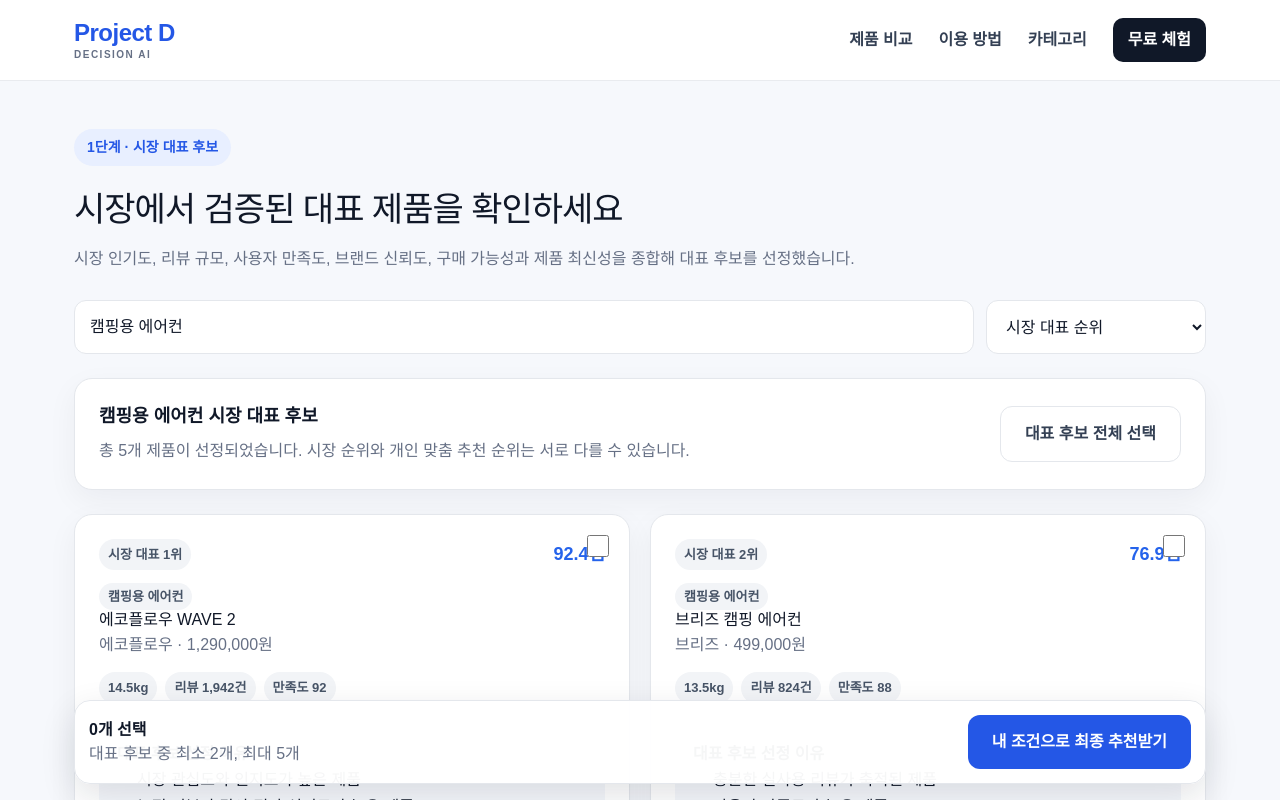
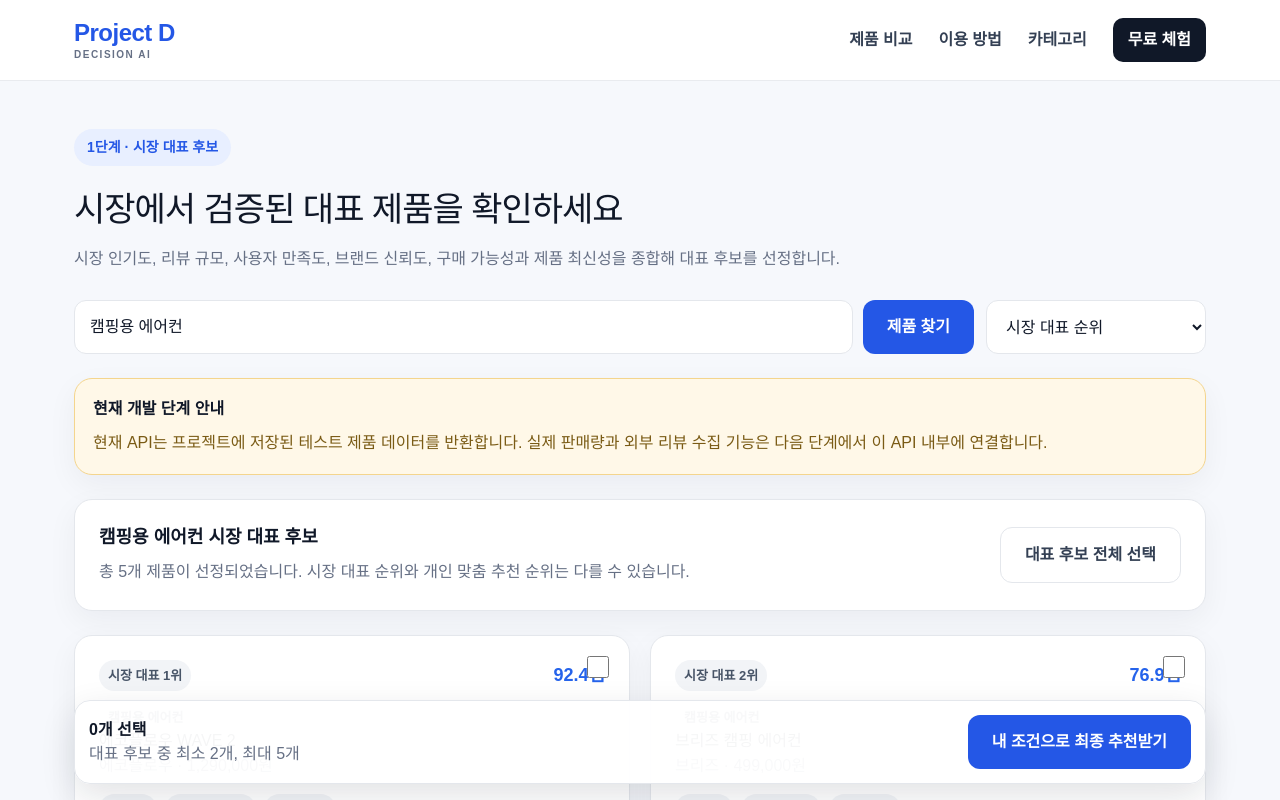
Before and after one commit to lvinjay/project-d, a Next.js app: page /search in a window 1280 px wide. Shown: the top 800 px of the page. Built offline with nearby package versions, Linux system fonts and the light colour scheme.

Commit message:
Connect search page to product API

```diff
--- /dev/null
+++ b/app/api/search-products/route.ts
@@ -0,0 +1,20 @@
+import { NextResponse } from "next/server";
+import { products } from "../../../lib/products";
+
+export async function GET(request: Request) {
+  const { searchParams } = new URL(request.url);
+
+  const query = (searchParams.get("q") ?? "").toLowerCase().trim();
+
+  const result = products.filter((product) => {
+    if (!query) return true;
+
+    return (
+      product.name.toLowerCase().includes(query) ||
+      product.brand.toLowerCase().includes(query) ||
+      product.category.toLowerCase().includes(query)
+    );
+  });
+
+  return NextResponse.json(result);
+}
--- a/app/search/page.tsx
+++ b/app/search/page.tsx
@@ -1,10 +1,21 @@
 "use client";
 
-import { Suspense, useMemo, useState } from "react";
-import { useRouter, useSearchParams } from "next/navigation";
+import {
+  Suspense,
+  useEffect,
+  useMemo,
+  useState,
+} from "react";
+import {
+  useRouter,
+  useSearchParams,
+} from "next/navigation";
 import Header from "../../components/Header";
-import { products } from "../../lib/products";
 import { getMarketCandidates } from "../../lib/marketRanking";
+import type {
+  MarketCandidate,
+  Product,
+} from "../../lib/types";
 
 function SearchContent() {
   const router = useRouter();
@@ -14,35 +25,91 @@ function SearchContent() {
     searchParams.get("q") ?? "캠핑용 에어컨",
   );
 
+  const [searchQuery, setSearchQuery] = useState(
+    searchParams.get("q") ?? "캠핑용 에어컨",
+  );
+
   const [sort, setSort] = useState("market");
   const [selected, setSelected] = useState<number[]>([]);
+  const [products, setProducts] = useState<Product[]>([]);
+  const [isLoading, setIsLoading] = useState(true);
+  const [errorMessage, setErrorMessage] = useState("");
 
-  const marketProducts = useMemo(() => {
-    const normalized = query.trim().toLowerCase();
+  useEffect(() => {
+    const controller = new AbortController();
 
-    const matchingProducts = products.filter((product) => {
-      if (!normalized) {
-        return true;
+    async function loadProducts() {
+      setIsLoading(true);
+      setErrorMessage("");
+      setSelected([]);
+
+      try {
+        const response = await fetch(
+          `/api/search-products?q=${encodeURIComponent(
+            searchQuery.trim(),
+          )}`,
+          {
+            method: "GET",
+            signal: controller.signal,
+            cache: "no-store",
+          },
+        );
+
+        const data = await response.json();
+
+        if (!response.ok) {
+          throw new Error(
+            data?.message ??
+              "제품 정보를 불러오지 못했습니다.",
+          );
         }
 
-      const searchableText = [
-        product.name,
-        product.brand,
-        product.category,
-      ]
-        .join(" ")
-        .toLowerCase();
+        if (!Array.isArray(data)) {
+          throw new Error(
+            "제품 데이터 형식이 올바르지 않습니다.",
+          );
+        }
 
-      return searchableText.includes(normalized);
-    });
+        setProducts(data as Product[]);
+      } catch (error) {
+        if (
+          error instanceof Error &&
+          error.name === "AbortError"
+        ) {
+          return;
+        }
+
+        setProducts([]);
+
+        setErrorMessage(
+          error instanceof Error
+            ? error.message
+            : "제품 검색 중 오류가 발생했습니다.",
+        );
+      } finally {
+        if (!controller.signal.aborted) {
+          setIsLoading(false);
+        }
+      }
+    }
+
+    loadProducts();
+
+    return () => {
+      controller.abort();
+    };
+  }, [searchQuery]);
+
+  const marketProducts = useMemo<MarketCandidate[]>(() => {
+    if (products.length === 0) {
+      return [];
+    }
 
     const category =
-      matchingProducts.length > 0
-        ? matchingProducts[0].category
-        : query.trim();
+      products[0]?.category ?? searchQuery.trim();
 
     const candidates = getMarketCandidates(
-      matchingProducts,
+      products,
       category,
       5,
     );
@@ -66,12 +133,43 @@ function SearchContent() {
 
       return b.marketScore - a.marketScore;
     });
-  }, [query, sort]);
+  }, [products, searchQuery, sort]);
+
+  function submitSearch() {
+    const normalized = query.trim();
+
+    if (!normalized) {
+      alert("검색할 제품군이나 제품명을 입력하세요.");
+      return;
+    }
+
+    setSearchQuery(normalized);
+
+    const nextParams = new URLSearchParams({
+      q: normalized,
+    });
+
+    window.history.replaceState(
+      null,
+      "",
+      `/search?${nextParams.toString()}`,
+    );
+  }
+
+  function handleSearchKeyDown(
+    event: React.KeyboardEvent<HTMLInputElement>,
+  ) {
+    if (event.key === "Enter") {
+      submitSearch();
+    }
+  }
 
   function toggle(id: number) {
     setSelected((current) => {
       if (current.includes(id)) {
-        return current.filter((value) => value !== id);
+        return current.filter(
+          (value) => value !== id,
+        );
       }
 
       if (current.length >= 5) {
@@ -84,7 +182,9 @@ function SearchContent() {
   }
 
   function selectAllCandidates() {
-    setSelected(marketProducts.map((product) => product.id));
+    setSelected(
+      marketProducts.map((product) => product.id),
+    );
   }
 
   function next() {
@@ -93,7 +193,9 @@ function SearchContent() {
       return;
     }
 
-    router.push(`/question?ids=${selected.join(",")}`);
+    router.push(
+      `/question?ids=${selected.join(",")}`,
+    );
   }
 
   return (
@@ -115,35 +217,137 @@ function SearchContent() {
         </h1>
 
         <p className="sectionLead">
-          시장 인기도, 리뷰 규모, 사용자 만족도, 브랜드 신뢰도,
-          구매 가능성과 제품 최신성을 종합해 대표 후보를 선정했습니다.
+          시장 인기도, 리뷰 규모, 사용자 만족도,
+          브랜드 신뢰도, 구매 가능성과 제품 최신성을
+          종합해 대표 후보를 선정합니다.
         </p>
 
         <div className="toolbar">
+          <div
+            style={{
+              display: "flex",
+              flex: 1,
+              gap: 10,
+            }}
+          >
             <input
               className="textInput"
               value={query}
-            onChange={(event) => {
-              setQuery(event.target.value);
-              setSelected([]);
-            }}
+              onChange={(event) =>
+                setQuery(event.target.value)
+              }
+              onKeyDown={handleSearchKeyDown}
               placeholder="제품군, 제품명 또는 브랜드 검색"
             />
+
+            <button
+              type="button"
+              className="primaryButton"
+              onClick={submitSearch}
+              disabled={isLoading}
+              style={{
+                whiteSpace: "nowrap",
+              }}
+            >
+              {isLoading ? "검색 중..." : "제품 찾기"}
+            </button>
+          </div>
 
           <select
             className="selectInput"
             value={sort}
-            onChange={(event) => setSort(event.target.value)}
+            onChange={(event) =>
+              setSort(event.target.value)
+            }
           >
-            <option value="market">시장 대표 순위</option>
-            <option value="review">리뷰 만족도순</option>
-            <option value="price">가격 낮은순</option>
-            <option value="cooling">냉방 성능순</option>
-            <option value="portability">휴대성순</option>
+            <option value="market">
+              시장 대표 순위
+            </option>
+
+            <option value="review">
+              리뷰 만족도순
+            </option>
+
+            <option value="price">
+              가격 낮은순
+            </option>
+
+            <option value="cooling">
+              냉방 성능순
+            </option>
+
+            <option value="portability">
+              휴대성순
+            </option>
           </select>
         </div>
 
-        {marketProducts.length === 0 ? (
+        <div
+          className="card"
+          style={{
+            marginTop: 20,
+            padding: 18,
+            background: "#fff8e8",
+            border: "1px solid #f4d58d",
+          }}
+        >
+          <strong>현재 개발 단계 안내</strong>
+
+          <p
+            style={{
+              margin: "8px 0 0",
+              lineHeight: 1.7,
+              color: "#7a5b15",
+            }}
+          >
+            현재 API는 프로젝트에 저장된 테스트 제품
+            데이터를 반환합니다. 실제 판매량과 외부 리뷰
+            수집 기능은 다음 단계에서 이 API 내부에
+            연결합니다.
+          </p>
+        </div>
+
+        {isLoading ? (
+          <div
+            className="card"
+            style={{
+              padding: 40,
+              textAlign: "center",
+              marginTop: 24,
+            }}
+          >
+            <h2>대표 제품을 찾고 있습니다.</h2>
+
+            <p className="sectionLead">
+              제품 데이터와 시장 지표를 불러오는
+              중입니다.
+            </p>
+          </div>
+        ) : errorMessage ? (
+          <div
+            className="card"
+            style={{
+              padding: 36,
+              textAlign: "center",
+              marginTop: 24,
+              background: "#fff1f2",
+            }}
+          >
+            <h2>제품을 불러오지 못했습니다.</h2>
+
+            <p className="sectionLead">
+              {errorMessage}
+            </p>
+
+            <button
+              type="button"
+              className="secondaryButton"
+              onClick={submitSearch}
+            >
+              다시 시도
+            </button>
+          </div>
+        ) : marketProducts.length === 0 ? (
           <div
             className="card"
             style={{
@@ -155,7 +359,8 @@ function SearchContent() {
             <h2>아직 등록된 제품이 없습니다.</h2>
 
             <p className="sectionLead">
-              현재는 캠핑용 에어컨 제품군만 체험할 수 있습니다.
+              현재는 캠핑용 에어컨 제품군만 체험할
+              수 있습니다.
             </p>
 
             <button
@@ -163,6 +368,7 @@ function SearchContent() {
               className="secondaryButton"
               onClick={() => {
                 setQuery("캠핑용 에어컨");
+                setSearchQuery("캠핑용 에어컨");
                 setSort("market");
               }}
             >
@@ -190,7 +396,7 @@ function SearchContent() {
                     fontSize: 18,
                   }}
                 >
-                  {query || "전체 제품"} 시장 대표 후보
+                  {searchQuery} 시장 대표 후보
                 </strong>
 
                 <p
@@ -199,8 +405,9 @@ function SearchContent() {
                     color: "#667085",
                   }}
                 >
-                  총 {marketProducts.length}개 제품이 선정되었습니다.
-                  시장 순위와 개인 맞춤 추천 순위는 서로 다를 수 있습니다.
+                  총 {marketProducts.length}개 제품이
+                  선정되었습니다. 시장 대표 순위와 개인
+                  맞춤 추천 순위는 다를 수 있습니다.
                 </p>
               </div>
 
@@ -214,8 +421,10 @@ function SearchContent() {
             </div>
 
             <div className="productGrid">
-              {marketProducts.map((product, index) => {
-                const isSelected = selected.includes(product.id);
+              {marketProducts.map(
+                (product, index) => {
+                  const isSelected =
+                    selected.includes(product.id);
 
                   return (
                     <article
@@ -223,7 +432,9 @@ function SearchContent() {
                       className={`card productCard ${
                         isSelected ? "selected" : ""
                       }`}
-                    onClick={() => toggle(product.id)}
+                      onClick={() =>
+                        toggle(product.id)
+                      }
                     >
                       <input
                         className="checkbox"
@@ -236,7 +447,8 @@ function SearchContent() {
                       <div
                         style={{
                           display: "flex",
-                        justifyContent: "space-between",
+                          justifyContent:
+                            "space-between",
                           alignItems: "center",
                           gap: 12,
                           marginBottom: 14,
@@ -264,7 +476,8 @@ function SearchContent() {
 
                       <p>
                         {product.brand} ·{" "}
-                      {product.price.toLocaleString()}원
+                        {product.price.toLocaleString()}
+                        원
                       </p>
 
                       <div className="productMeta">
@@ -274,7 +487,8 @@ function SearchContent() {
 
                         <span className="pill">
                           리뷰{" "}
-                        {product.reviewCount.toLocaleString()}건
+                          {product.reviewCount.toLocaleString()}
+                          건
                         </span>
 
                         <span className="pill">
@@ -290,7 +504,9 @@ function SearchContent() {
                           background: "#f5f7fb",
                         }}
                       >
-                      <strong>대표 후보 선정 이유</strong>
+                        <strong>
+                          대표 후보 선정 이유
+                        </strong>
 
                         <ul
                           style={{
@@ -302,7 +518,9 @@ function SearchContent() {
                           {product.marketReasons
                             .slice(0, 3)
                             .map((reason) => (
-                            <li key={reason}>{reason}</li>
+                              <li key={reason}>
+                                {reason}
+                              </li>
                             ))}
                         </ul>
                       </div>
@@ -320,7 +538,9 @@ function SearchContent() {
                             lineHeight: 1.7,
                           }}
                         >
-                        {product.pros.slice(0, 2).join(" · ")}
+                          {product.pros
+                            .slice(0, 2)
+                            .join(" · ")}
                         </p>
                       </div>
 
@@ -332,18 +552,23 @@ function SearchContent() {
                           color: "#98a2b3",
                         }}
                       >
-                      데이터 확인일: {product.dataCheckedAt}
+                        데이터 확인일:{" "}
+                        {product.dataCheckedAt}
                       </p>
                     </article>
                   );
-              })}
+                },
+              )}
             </div>
           </>
         )}
 
         <div className="stickyAction">
           <div>
-            <strong>{selected.length}개 선택</strong>
+            <strong>
+              {selected.length}개 선택
+            </strong>
+
             <br />
 
             <span
@@ -359,6 +584,7 @@ function SearchContent() {
             type="button"
             className="primaryButton"
             onClick={next}
+            disabled={isLoading}
           >
             내 조건으로 최종 추천받기
           </button>
@@ -374,10 +600,12 @@ function SearchLoading() {
       <Header />
 
       <section className="container emptyState">
-        <h1>시장 대표 제품을 선정하고 있습니다.</h1>
+        <h1>
+          시장 대표 제품을 불러오는 중입니다.
+        </h1>
 
         <p className="sectionLead">
-          시장 지표와 리뷰 데이터를 분석하는 중입니다.
+          잠시만 기다려 주세요.
         </p>
       </section>
     </main>
```
Lines whose indentation alone changed are shown as unchanged.
